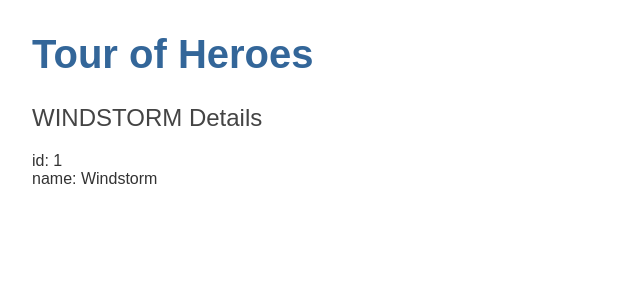
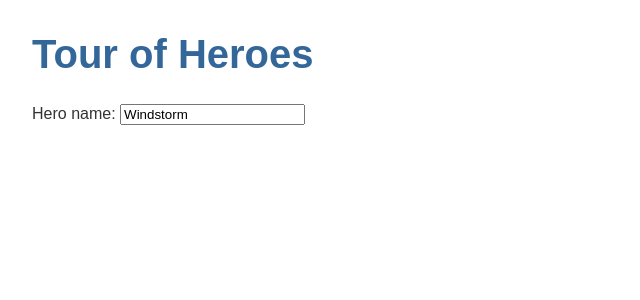
Before and after one commit to FlyingFoxie/angular-getting-started, an Angular app: page / in a window 1280 px wide. Shown: the top 300 px of the page, without its empty margins (0-640 px from the left). Built offline with nearby package versions, Linux system fonts and the light colour scheme.

Commit message:
added two way binding, FormsModule

```diff
--- a/src/app/app.module.ts
+++ b/src/app/app.module.ts
@@ -1,5 +1,6 @@
 import { NgModule } from '@angular/core';
 import { BrowserModule } from '@angular/platform-browser';
+import { FormsModule } from '@angular/forms';
 
 import { AppComponent } from './app.component';
 import { HeroesComponent } from './heroes/heroes.component';
@@ -10,7 +11,8 @@ import { HeroesComponent } from './heroes/heroes.component';
     HeroesComponent
   ],
   imports: [
-    BrowserModule
+    BrowserModule,
+    FormsModule
   ],
   providers: [],
   bootstrap: [AppComponent]
--- a/src/app/heroes/heroes.component.html
+++ b/src/app/heroes/heroes.component.html
@@ -1,3 +1,4 @@
-<h2>{{hero.name | uppercase }} Details</h2>
-<div><span>id: </span>{{hero.id}}</div>
-<div><span>name: </span>{{hero.name}}</div>
+<div>
+  <label for="name">Hero name: </label>
+  <input id="name" [(ngModel)]="hero.name" placeholder="name">
+</div>
```
